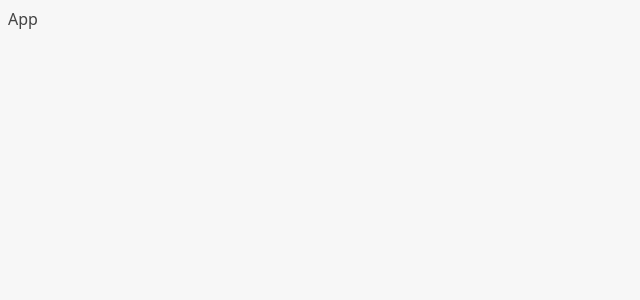
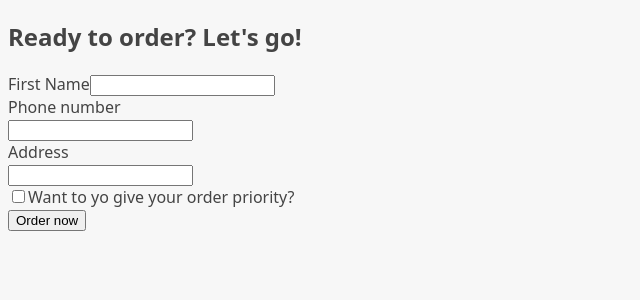
Before and after one commit to Zaheer-zk/react-fast-food, a React (Vite) app: page /order/new in a window 1280 px wide. Shown: the top 300 px of the page, without its empty margins (0-640 px from the left). Built offline with nearby package versions, Linux system fonts and the light colour scheme.

Commit message:
feat: Added Routing code for the application

```diff
--- a/package.json
+++ b/package.json
@@ -11,7 +11,9 @@
   },
   "dependencies": {
     "react": "^18.2.0",
-    "react-dom": "^18.2.0"
+    "react-dom": "^18.2.0",
+    "react-router": "^6.16.0",
+    "react-router-dom": "^6.16.0"
   },
   "devDependencies": {
     "@types/react": "^18.2.15",
--- a/src/App.jsx
+++ b/src/App.jsx
@@ -1,7 +1,37 @@
+// -------------------------------
+// IMPORTS
+// -------------------------------
 import React from 'react';
+import { RouterProvider, createBrowserRouter } from 'react-router-dom';
+// -------------------------------
+// COMPONENTS
+// -------------------------------
+import Home from './ui/Home';
+import Menu from './features/menu/Menu';
+import CreateOrder from './features/order/CreateOrder';
+import Order from './features/order/Order';
+
+const route = createBrowserRouter([
+  {
+    path: '/',
+    element: <Home />,
+  },
+  {
+    path: '/menu',
+    element: <Menu />,
+  },
+  {
+    path: '/order/new',
+    element: <CreateOrder />,
+  },
+  {
+    path: '/order/:orderId',
+    element: <Order />,
+  },
+]);
 
 const App = () => {
-  return <div>App</div>;
+  return <RouterProvider router={route} />;
 };
 
 export default App;
```
Also changed, not shown: src/features/order/CreateOrder.jsx (+11 -11 lines), src/features/order/Order.jsx (+11 -11 lines), src/utility/helpers.js (+8 -8 lines), 1 other file (tests, documents, lock files or other folders).
